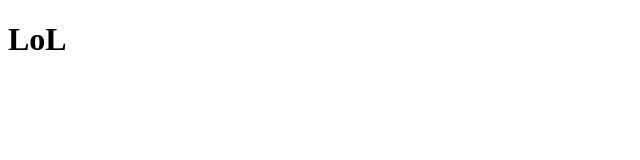
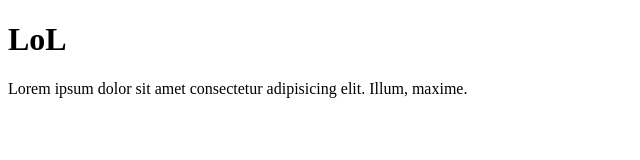
Before and after one commit to GoYroslaav/test, a plain HTML site: page index.html in a window 1280 px wide. Shown: the whole page, without its empty margins (0-640 px from the left). Drawn offline with Linux system fonts and the light colour scheme.

Commit message:
adet text

```diff
--- a/index.html
+++ b/index.html
@@ -7,6 +7,7 @@
 </head>
 <body>
     <h1>LoL</h1>
+<p>Lorem ipsum dolor sit amet consectetur adipisicing elit. Illum, maxime.</p>
 
 
 
```
